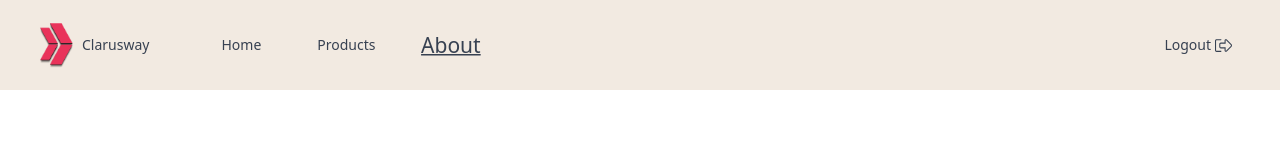
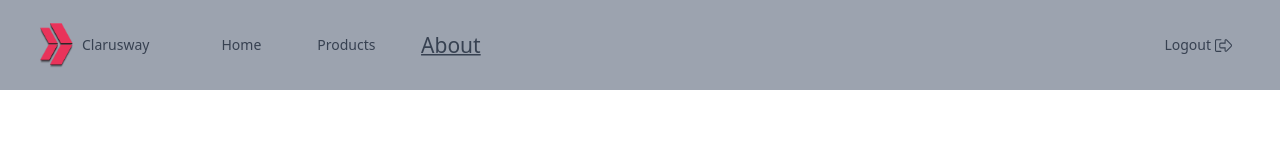
Before and after one commit to barisbkk/clarus-store, a React (Create React App) app: page /dashboard/about in a window 1280 px wide. Shown: the top 151 px of the page. Built offline with nearby package versions, Linux system fonts and the light colour scheme; no server answers; sample sign-in values are in the browser's storage.

Commit message:
navbar color changed

```diff
--- a/src/components/Navbar.jsx
+++ b/src/components/Navbar.jsx
@@ -26,7 +26,7 @@ const Navbar = () => {
   console.log(location);
 
   return (
-    <nav className="bg-navbarColor md:text-sm">
+    <nav className="bg-gray-400 md:text-sm">
       <div className="gap-x-14 items-center max-w-screen-xl mx-auto px-4 md:flex md:px-8">
         <div className="flex items-center justify-between py-5 md:block">
           <a
```
